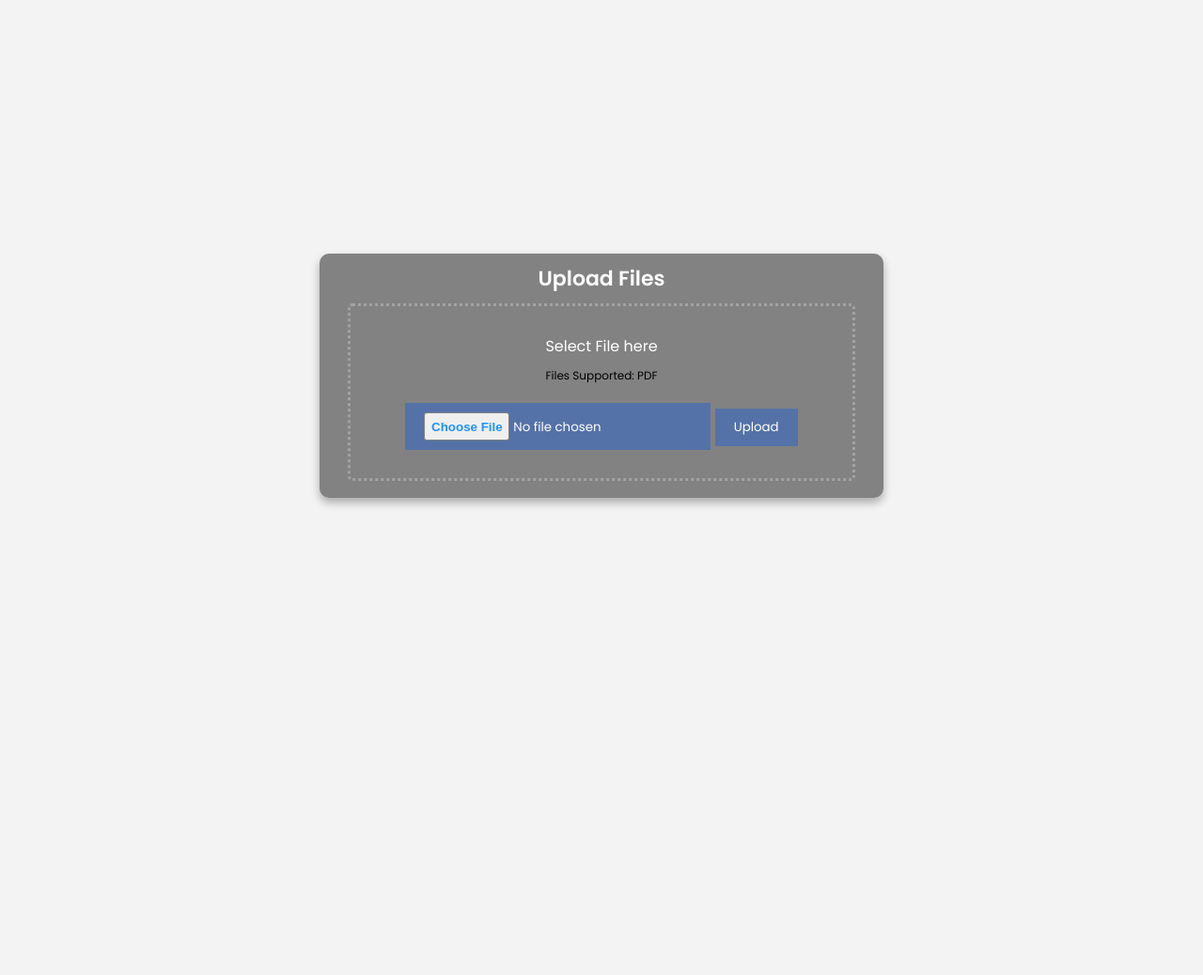
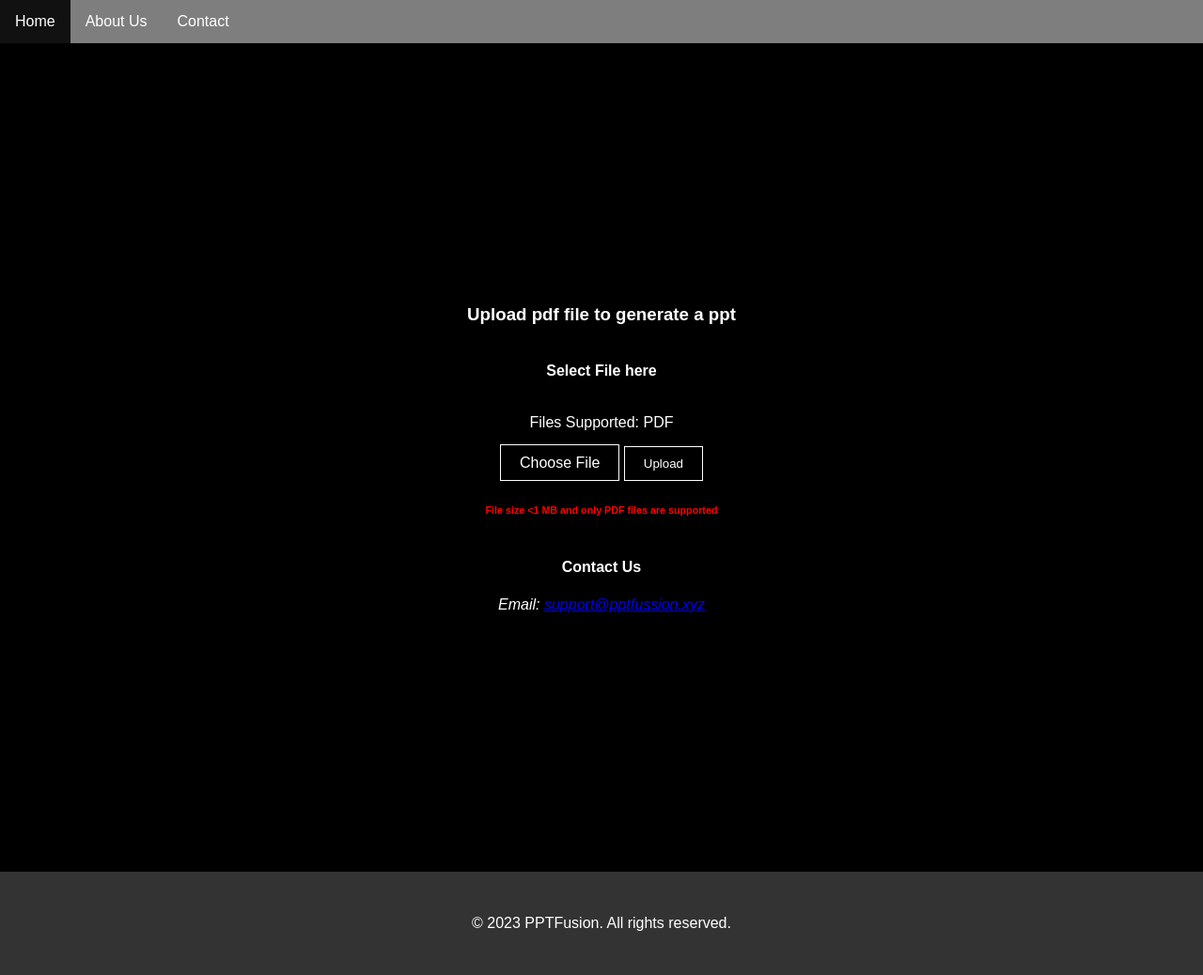
Before and after one commit to sai8151/text_down, a Flask app: page / in a window 1280 px wide. Shown: the whole page at 94% size. Before the commit the page ends 539 px from the top, so only its background shows below. Run offline with Flask 3, Linux system fonts and the light colour scheme; some libraries are stand-ins or nearby versions.

Commit message:
production ready

```diff
--- a/app.py
+++ b/app.py
@@ -79,4 +79,4 @@ def create_ppt_from_summarized_content(pdf_path, output_pptx_path):
     presentation.save(output_pptx_path)
 
 if __name__ == '__main__':
-    app.run(debug=True)
+    app.run(debug=False)
--- a/static/styles.css
+++ b/static/styles.css
@@ -8,11 +8,14 @@
     font-family: "Poppins", sans-serif;
 }
 
+/* nav bar start*/
+
+/* nav bar end */
 body {
     font-family: Arial, sans-serif;
-    background-color: #f3f3f3;
+    background-color: #ffffff;
     margin: 0;
-    display: flex;
+    display: block;
     justify-content: center;
     overflow: hidden;
     /* Hide any overflowing content from the background */
@@ -30,15 +33,6 @@ body {
     /* Place the background behind other content */
 }
 
- #mouse-follower {
-     position: absolute;
-     width: 20px;
-     height: 20px;
-     background-color: red;
-     border-radius: 50%;
-     pointer-events: none;
- }
-
 /* .container {
     height: 100vh;
     width: 100%;
@@ -54,24 +48,27 @@ body {
         padding: 20px;
 } */
 .container {
+    position: relative;
+    z-index: 2;
+    display: flex; /* Use flexbox for centering */
+    flex-direction: column; /* To center vertically */
+    align-items: center; /* Center horizontally */
+    justify-content: center; /* Center vertically */
     text-align: center;
+    font-family: Arial, sans-serif;
+    color: #000000;
+    padding: 20px;
 }
 
-.container {
-    position: relative;
-    z-index: 2;
-    text-align: center;
-    font-family: Arial, sans-serif;
-    color: #ffffff;
-    padding: 20px;
-}
 .card {
     border-radius: 10px;
     box-shadow: 0 5px 10px 0 rgba(0, 0, 0, 0.3);
     width: 600px;
     height: 260px;
-    background-color: #0707077a;
+    background-color: #ffffff;
+    border: 1px solid blue;
     padding: 10px 30px 40px;
+
 }
 
 .card h3 {
@@ -87,14 +84,14 @@ body {
     align-items: center;
     justify-content: center;
     flex-direction: column;
-    border: 3px dotted #a3a3a3;
+    border: 3px dotted #7ba0f1;
     border-radius: 5px;
 }
 
 .drop_box h4 {
     font-size: 16px;
     font-weight: 400;
-    color: #ffffff;
+    color: #000000;
 }
 
 .drop_box p {
@@ -106,19 +103,20 @@ body {
 
 .btn {
     text-decoration: none;
-    background-color: #0058f059;
-    color: #ffffff;
+    background-color: #ebebeb;
+    color: #000000;
     padding: 10px 20px;
-    border: none;
+    border: 1px solid white;
+    border-radius: 10px;
     outline: none;
     transition: 0.3s;
 }
 
 .btn:hover {
     text-decoration: none;
-    background-color: #ffffff2a;
-
-    color: #fdffff;
+    background-color: #ffffff;
+    border-radius: 15px;
+    color: #080808;
     padding: 10px 20px;
     border: none;
     outline: 1px solid #010101;
@@ -137,6 +135,12 @@ input::file-selector-button {
     font-weight: bold;
     color: dodgerblue;
     padding: 0.5em;
-    border: thin solid grey;
+    border: thin solid rgb(2, 2, 2);
     border-radius: 3px;
 }
+
+section{
+    display: grid;
+        grid-template-columns: 1 1 1;
+        gap: 10px;
+}
--- a/templates/index.html
+++ b/templates/index.html
@@ -1,29 +1,196 @@
 <!DOCTYPE html>
 <html>
+
 <head>
-    <title>Text Summarizer</title>
-    <link rel="stylesheet" href="/static/styles.css">
+    <title>PPTFusion</title>
+    <style>
+        body {
+            position: absolute;
+            width: 100%;
+            min-height: 100vh;
+            font-family: Arial, sans-serif;
+            background-color: #000000;
+            margin: 0;
+            /* overflow: hidden; */
+        }
+
+        .navbar {
+            background-color: #ffffff7e;
+            overflow: hidden;
+        }
+
+        .background-iframe {
+            position: fixed;
+            top: 0;
+            left: 0;
+            width: 100%;
+            height: 100%;
+            z-index: -1;
+            /* Place it behind other content */
+        }
+
+        .navbar a {
+            float: left;
+            display: block;
+            color: white;
+            text-align: center;
+            padding: 14px 16px;
+            text-decoration: none;
+        }
+
+        .navbar a:hover {
+            background-color: #111;
+        }
+
+        .container {
+            text-align: center;
+            padding: 20px;
+        }
+
+        .card {
+            background-color: #0000002a;
+            box-shadow: 0 4px 8px 0 rgba(0, 0, 0, 0.2);
+            padding: 20px;
+            display: flex;
+            height: 100vh;
+            color: white;
+            border: 1px solid rgba(0, 0, 0, 0);
+            border-radius: 0px;
+            /* Enable flexbox layout */
+            flex-direction: column;
+            /* Stack content vertically */
+            justify-content: center;
+            /* Center vertically */
+            align-items: center;
+            /* Center horizontally */
+            min-height: 35rem;
+            transition: all 0.3s ease-in-out;
+        }
+
+        .card:hover {
+            background-color: #ffffff1a;
+            color: rgb(255, 255, 255);
+            border-radius: 14px;
+            border: 1px solid rgba(255, 255, 255, 0.137);
+        }
+
+        .footer {
+            text-align: center;
+            background-color: #333;
+            color: rgb(255, 255, 255);
+            padding: 10px 0;
+        }
+
+        .btn {
+            background-color: #000000;
+            color: rgb(255, 255, 255);
+            padding: 10px 20px;
+            border: none;
+            cursor: pointer;
+            border: 1px solid white;
+            transition: all 0.5s ease-in-out;
+        }
+
+        .btn:hover {
+            background-color: #ffffff;
+            color: black;
+        }
+
+        #fileID {
+            display: none;
+        }
+
+        .upload-btn {
+            background-color: #000000;
+            color: rgb(255, 255, 255);
+            padding: 10px 20px;
+            cursor: pointer;
+            border: 1px solid white;
+            transition: all 0.5s ease-in-out;
+        }
+
+        .upload-btn:hover {
+            background-color: #ffffff;
+            color: black;
+        }
+
+        @media (max-width: 420px) {
+            body {
+                position: relative;
+            }
+
+            .footer {
+                position: fixed;
+                bottom: 0;
+                left: 0;
+                right: 0;
+            }
+        }
+    </style>
 </head>
+
 <body>
-    <div id="background-container">
-        <spline-viewer url="https://prod.spline.design/DqR0uhdyUi6ItGCn/scene.splinecode"></spline-viewer>
+    <!-- <iframe src='https://my.spline.design/untitled-25d11c81f678c0e7b3dbd77220e5458c/' class="background-iframe"
+        frameborder='0'></iframe> -->
+    <!-- <iframe src='https://my.spline.design/untitled-25d11c81f678c0e7b3dbd77220e5458c/' frameborder='0' width='100%' height='100%'></iframe>
+        <iframe src='https://my.spline.design/glasstypecopy-593424aa33b12be05d093c99f6039695/' frameborder='0' width='100%' height='100%'></iframe>
+        <iframe src='https://my.spline.design/draganddropbookpencilschoolcopy-334bb5447cdfdf4b9dd2d822de58ee5a/' frameborder='0' width='100%' height='100%'></iframe>
+        <iframe src='https://my.spline.design/cybersamuraiupdatedmaterial-6fa89e25380cd5753fa1b9f09eb4a85b/' frameborder='0'
+            width='100%' height='100%'></iframe> -->
+    <!-- Navigation Bar -->
+    <div class="navbar">
+        <a href="#home">Home</a>
+        <a href="#about">About Us</a>
+        <a href="#contact">Contact</a>
     </div>
+
+    <!-- Home Section -->
+    <section id="home">
         <div class="container">
             <div class="card">
-        <h3>Upload Files</h3>
-        <div class="drop_box">
+                <h3>Upload pdf file to generate a ppt</h3>
                 <header>
                     <h4>Select File here</h4>
                 </header>
                 <p>Files Supported: PDF</p>
-            <form action="/upload" method="post" enctype="multipart/form-data">
-                <input type="file"  accept=".pdf" id="fileID" class="btn" name="file" />
+                <form action="/upload" method="post" enctype="multipart/form-data" onsubmit="return validateFile()">
+                    <input type="file" accept=".pdf" id="fileID" class="btn" name="file" />
+                    <label for="fileID" class="upload-btn">Choose File</label>
                     <input class="btn" type="submit" value="Upload">
                 </form>
+                <div style="text-align: center; color:red;">
+                    <h6>File size &lt;1 MB and only PDF files are supported</h6>
+                </div>
+                <div class="col-md-4" id="contact">
+                    <h4>Contact Us</h4>
+                    <address>
+                        <p>Email: <a href="mailto:support@pptfussion.xyz">support@pptfussion.xyz</a></p>
+                        <!-- <p>Phone: <a href="tel:+91">+123-456-789</a></p> -->
+                        <!-- <p>Address: 123 Main St, City, Country</p> -->
+                    </address>
                 </div>
             </div>
         </div>
+    </section>
 
-    <script type="module" src="https://unpkg.com/@splinetool/viewer@0.9.465/build/spline-viewer.js"></script>
+    <div class="footer">
+        <div class="container">
+            <p>&copy; 2023 PPTFusion. All rights reserved.</p>
+        </div>
+    </div>
 </body>
+<script>
+    function validateFile() {
+        var fileInput = document.getElementById('fileID');
+        if (fileInput.files.length > 0) {
+            var fileSize = fileInput.files[0].size; // in bytes
+            if (fileSize > 1024 * 1024) {
+                alert('File size exceeds the limit (1 MB)');
+                return false; // Prevent form submission
+            }
+        }
+        return true; // Continue with form submission
+    }
+</script>
+
 </html>
```
Lines whose indentation alone changed are shown as unchanged.
